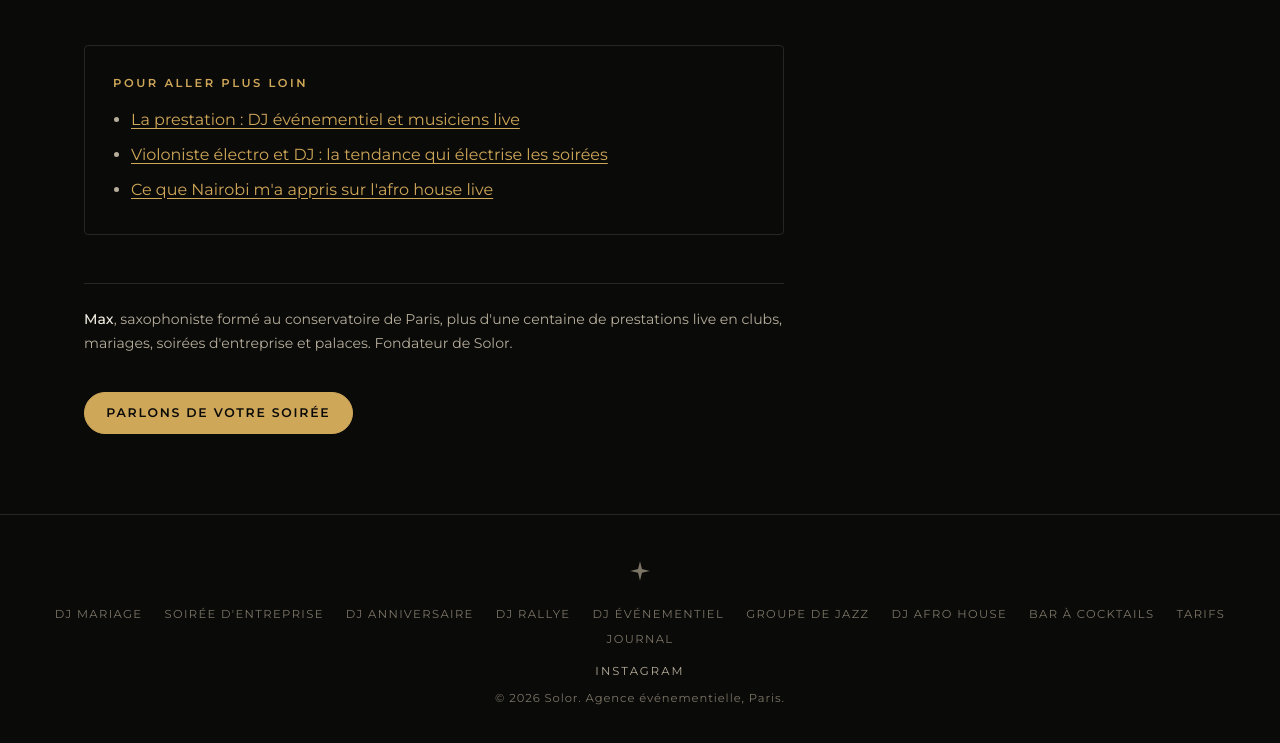
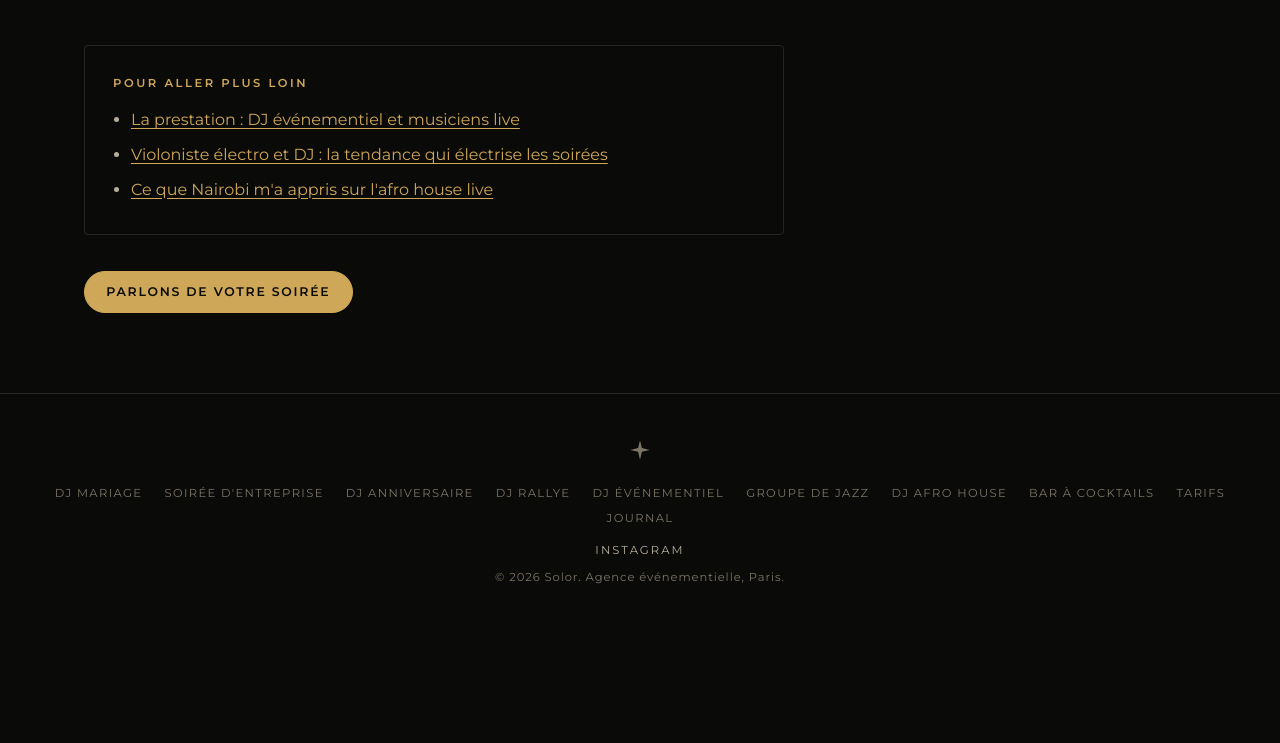
Before and after one commit to Maxdlg3/helion-events, a plain HTML site: page journal/trompette-house-dj/index.html in a window 1280 px wide. Shown: the part 2227-2970 px from the top of the page. After the commit the page ends 2849 px from the top, so only its background shows below. Drawn offline with nearby package versions, Linux system fonts and the light colour scheme.

Commit message:
Journal : retrait de la signature d'auteur en bas des articles
Co-Authored-By: Claude Opus 5.5 <noreply@anthropic.com>

```diff
--- a/journal/trompette-house-dj/index.html
+++ b/journal/trompette-house-dj/index.html
@@ -121,9 +121,6 @@
           <li><a href="/journal/afro-house-live-nairobi/">Ce que Nairobi m'a appris sur l'afro house live</a></li>
         </ul>
       </div>
-      <div class="article-author">
-        <strong>Max</strong>, saxophoniste formé au conservatoire de Paris, plus d'une centaine de prestations live en clubs, mariages, soirées d'entreprise et palaces. Fondateur de Solor.
-      </div>
       <div class="article-cta">
         <a href="/#contact" class="btn btn-solid">Parlons de votre soirée</a>
       </div>
```
Also changed, not shown: journal/afro-house-live-nairobi/index.html (+0 -3 lines), journal/groupe-jazz-evenement-paris/index.html (+0 -3 lines), journal/organiser-soiree-rallye/index.html (+0 -3 lines), journal/percussions-live-dj-set/index.html (+0 -3 lines), journal/violon-dj-soiree/index.html (+0 -3 lines).
